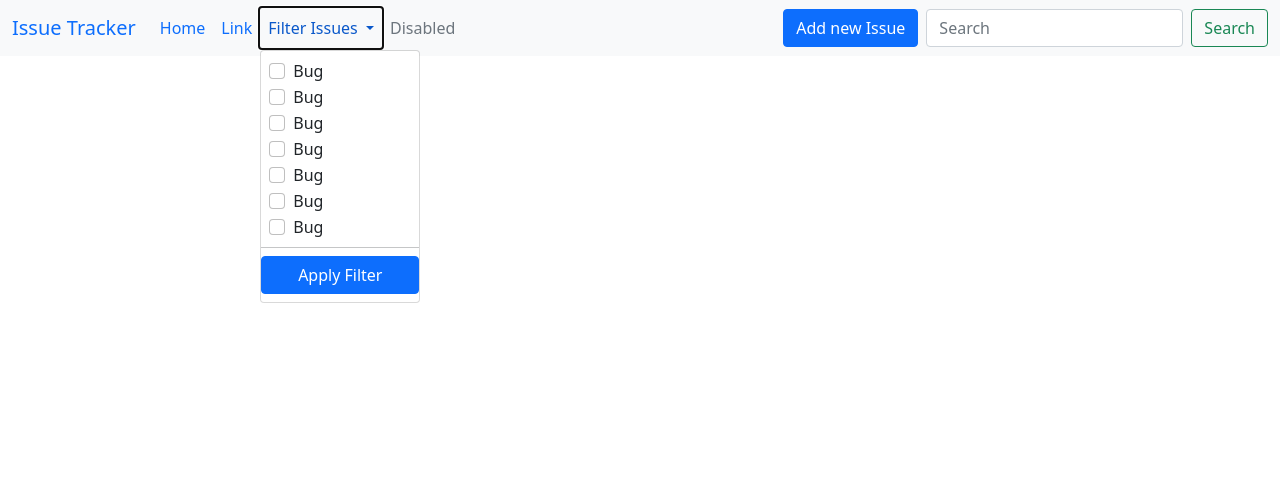
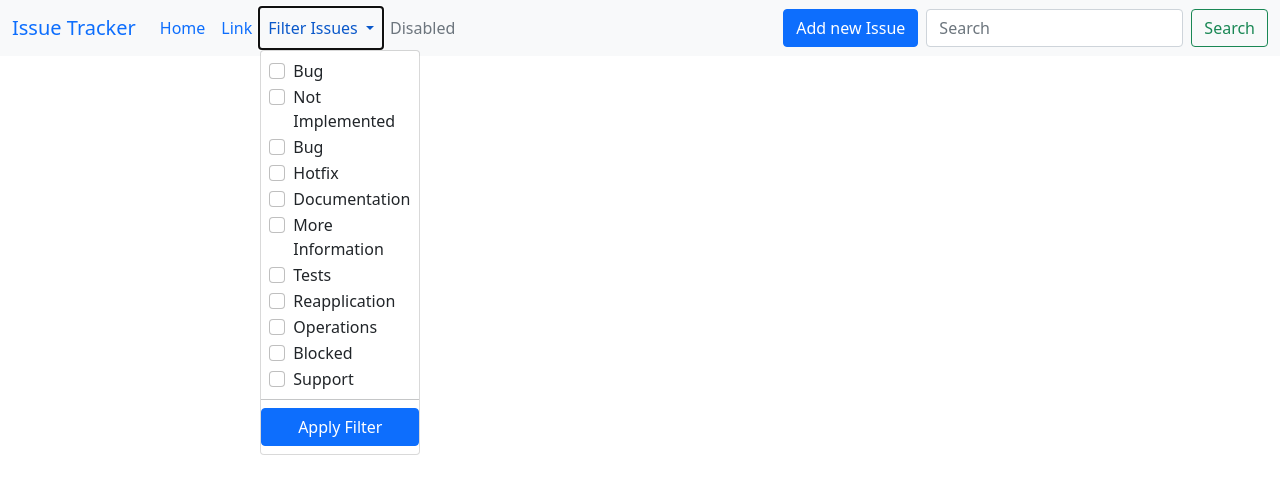
Before and after one commit to 0verflowme/Issue_Tracker, a Node server app: template views/project.ejs in a window 1280 px wide, after a click on "Filter Issues". Shown: the top 494 px of the page. Run offline with Node 20, Linux system fonts and the light colour scheme; the template is opened without the code that fills it, so the values that code supplies are empty; some libraries are stand-ins or nearby versions.

Commit message:
some more bug fix

```diff
--- a/views/project.ejs
+++ b/views/project.ejs
@@ -1,6 +1,6 @@
 <nav class="navbar navbar-expand-lg bg-light">
    <div class="container-fluid">
-      <a class="navbar-brand" href="#">Issue Tracker</a>
+      <a class="navbar-brand" href="/">Issue Tracker</a>
       <button class="navbar-toggler" type="button" data-bs-toggle="collapse" data-bs-target="#navbarSupportedContent"
          aria-controls="navbarSupportedContent" aria-expanded="false" aria-label="Toggle navigation">
          <span class="navbar-toggler-icon"></span>
@@ -8,7 +8,7 @@
       <div class="collapse navbar-collapse" id="navbarSupportedContent">
          <ul class="navbar-nav me-auto mb-2 mb-lg-0">
             <li class="nav-item">
-               <a class="nav-link active" aria-current="page" href="#">Home</a>
+               <a class="nav-link active" aria-current="page" href="/">Home</a>
             </li>
             <li class="nav-item">
                <a class="nav-link" href="#">Link</a>
@@ -19,12 +19,20 @@
                   Filter Issues
                </a>
                <ul class="dropdown-menu">
-                  <form action="/dummy" method="post">
+                  <form action="/<%= project.id %>/search " method="post">
                      <li>
                         <div class="form-check ms-2">
                            <input type="checkbox" name="bug" class="form-check-input" id="dropdownCheck">
                            <label class="form-check-label" for="dropdownCheck">
                               Bug
+                           </label>
+                        </div>
+                     </li>
+                     <li>
+                        <div class="form-check ms-2">
+                           <input type="checkbox" name="Not Implemented" class="form-check-input" id="dropdownCheck">
+                           <label class="form-check-label" for="dropdownCheck">
+                              Not Implemented
                            </label>
                         </div>
                      </li>
@@ -38,41 +46,65 @@
                      </li>
                      <li>
                         <div class="form-check ms-2">
-                           <input type="checkbox" name="bug" class="form-check-input" id="dropdownCheck">
+                           <input type="checkbox" name="hotfix" class="form-check-input" id="dropdownCheck">
                            <label class="form-check-label" for="dropdownCheck">
-                              Bug
+                              Hotfix
                            </label>
                         </div>
                      </li>
                      <li>
                         <div class="form-check ms-2">
-                           <input type="checkbox" name="bug" class="form-check-input" id="dropdownCheck">
+                           <input type="checkbox" name="documentation" class="form-check-input" id="dropdownCheck">
                            <label class="form-check-label" for="dropdownCheck">
-                              Bug
+                              Documentation
                            </label>
                         </div>
                      </li>
                      <li>
                         <div class="form-check ms-2">
-                           <input type="checkbox" name="bug" class="form-check-input" id="dropdownCheck">
+                           <input type="checkbox" name="more information" class="form-check-input" id="dropdownCheck">
                            <label class="form-check-label" for="dropdownCheck">
-                              Bug
+                              More Information
                            </label>
                         </div>
                      </li>
                      <li>
                         <div class="form-check ms-2">
-                           <input type="checkbox" name="bug" class="form-check-input" id="dropdownCheck">
+                           <input type="checkbox" name="tests" class="form-check-input" id="dropdownCheck">
                            <label class="form-check-label" for="dropdownCheck">
-                              Bug
+                              Tests
                            </label>
                         </div>
                      </li>
                      <li>
                         <div class="form-check ms-2">
-                           <input type="checkbox" name="bug" class="form-check-input" id="dropdownCheck">
+                           <input type="checkbox" name="reapplication" class="form-check-input" id="dropdownCheck">
                            <label class="form-check-label" for="dropdownCheck">
-                              Bug
+                              Reapplication
+                           </label>
+                        </div>
+                     </li>
+                     <li>
+                        <div class="form-check ms-2">
+                           <input type="checkbox" name="operations" class="form-check-input" id="dropdownCheck">
+                           <label class="form-check-label" for="dropdownCheck">
+                              Operations
+                           </label>
+                        </div>
+                     </li>
+                     <li>
+                        <div class="form-check ms-2">
+                           <input type="checkbox" name="blocked" class="form-check-input" id="dropdownCheck">
+                           <label class="form-check-label" for="dropdownCheck">
+                              Blocked
+                           </label>
+                        </div>
+                     </li>
+                     <li>
+                        <div class="form-check ms-2">
+                           <input type="checkbox" name="support" class="form-check-input" id="dropdownCheck">
+                           <label class="form-check-label" for="dropdownCheck">
+                              Support
                            </label>
                         </div>
                      </li>
@@ -137,9 +169,9 @@
                      <option value="more information">more information</option>
                      <option value="tests">tests</option>
                      <option value="replication">replication</option>
-                     <option value="Operations">Operations</option>
+                     <option value="operations">Operations</option>
                      <option value="blocked">blocked</option>
-                     <option value="Support">Support</option>
+                     <option value="support">Support</option>
                   </select>
                   <label for="floatingSelectGrid">Works with selects</label>
                </div>
```
Also changed, not shown: controllers/homeController.js (+3 -6 lines).
